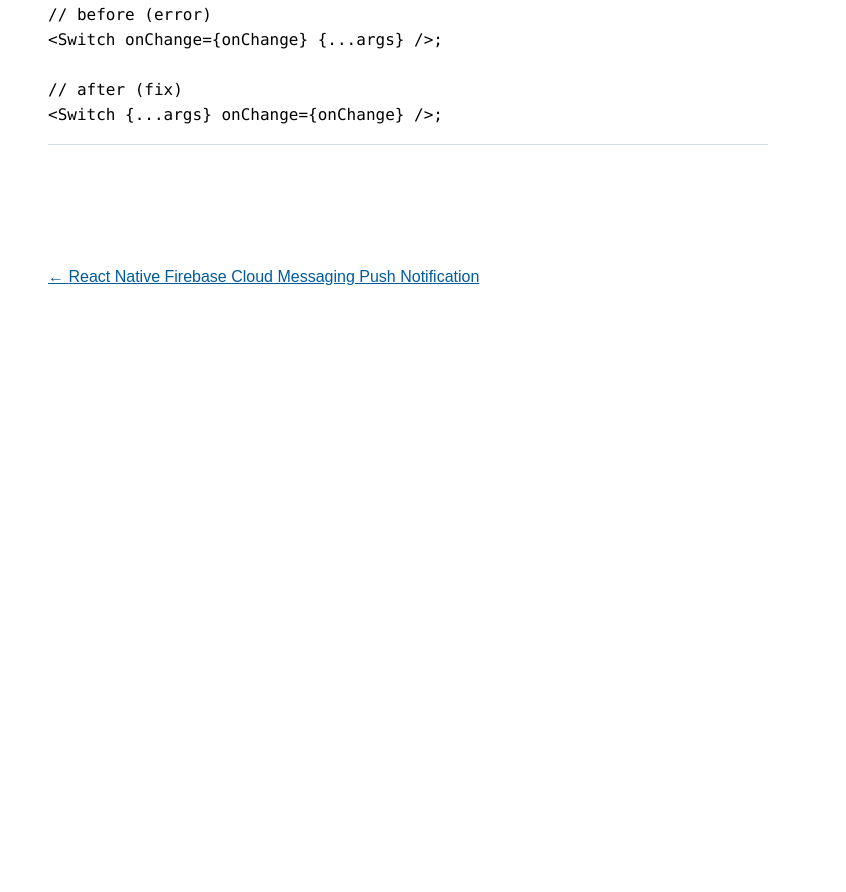
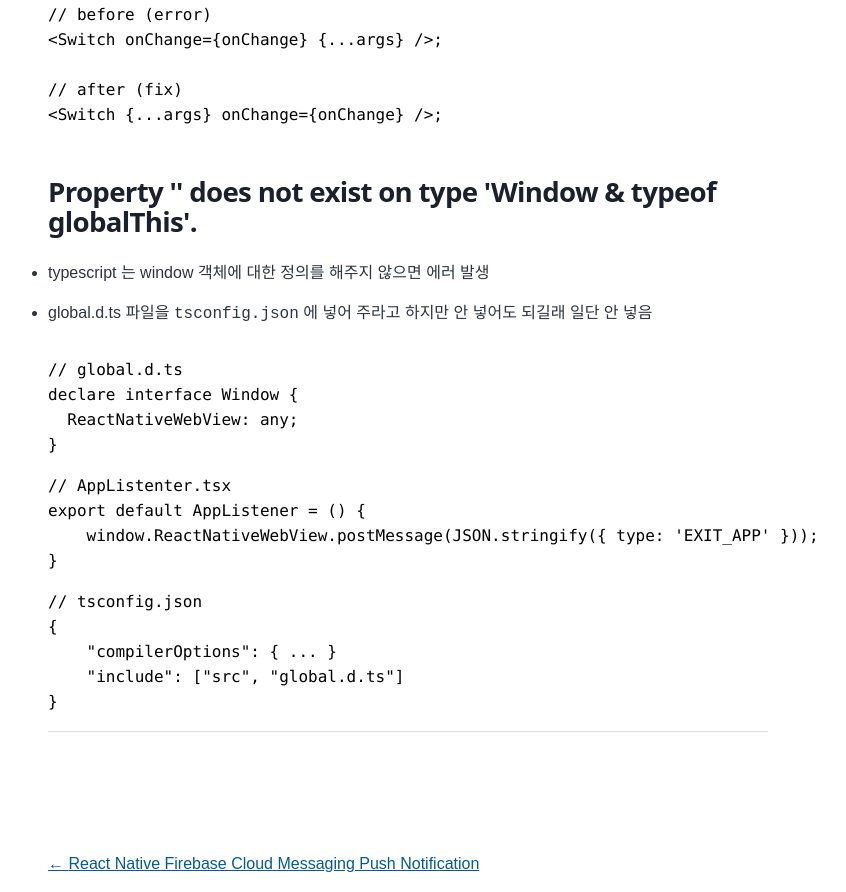
Before and after one commit to iambom/iambom.github.io, a Gatsby site: page /typescript/ in a window 1280 px wide. Shown: the part 1495-2387 px from the top of the page, without its empty margins (232-1078 px from the left). Before the commit the page ends 1800 px from the top, so only its background shows below. Built offline with nearby package versions, Linux system fonts and the light colour scheme; Gatsby itself is replaced by a stand-in of ours; some packages are replaced by stand-ins of ours; code samples lack their colours.

Commit message:
[post] TypeScript Error 추가

````diff
--- a/content/blog/typescript/index.md
+++ b/content/blog/typescript/index.md
@@ -60,3 +60,30 @@ spread 를 썼으면 onChange 를 뒤에다 써주어야 함
 // after (fix)
 <Switch {...args} onChange={onChange} />;
 ```
+
+### Property '' does not exist on type 'Window & typeof globalThis'.
+
+- typescript 는 window 객체에 대한 정의를 해주지 않으면 에러 발생
+- global.d.ts 파일을 `tsconfig.json` 에 넣어 주라고 하지만 안 넣어도 되길래 일단 안 넣음
+
+```tsx
+// global.d.ts
+declare interface Window {
+  ReactNativeWebView: any;
+}
+```
+
+```tsx
+// AppListenter.tsx
+export default AppListener = () {
+	window.ReactNativeWebView.postMessage(JSON.stringify({ type: 'EXIT_APP' }));
+}
+```
+
+```tsx
+// tsconfig.json
+{
+	"compilerOptions": { ... }
+	"include": ["src", "global.d.ts"]
+}
+```
````
